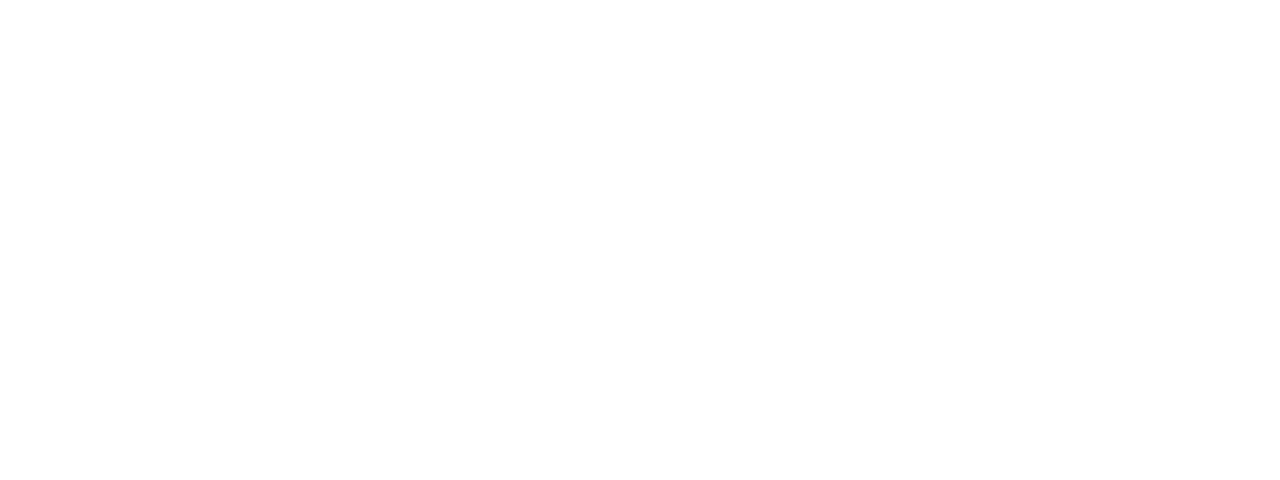
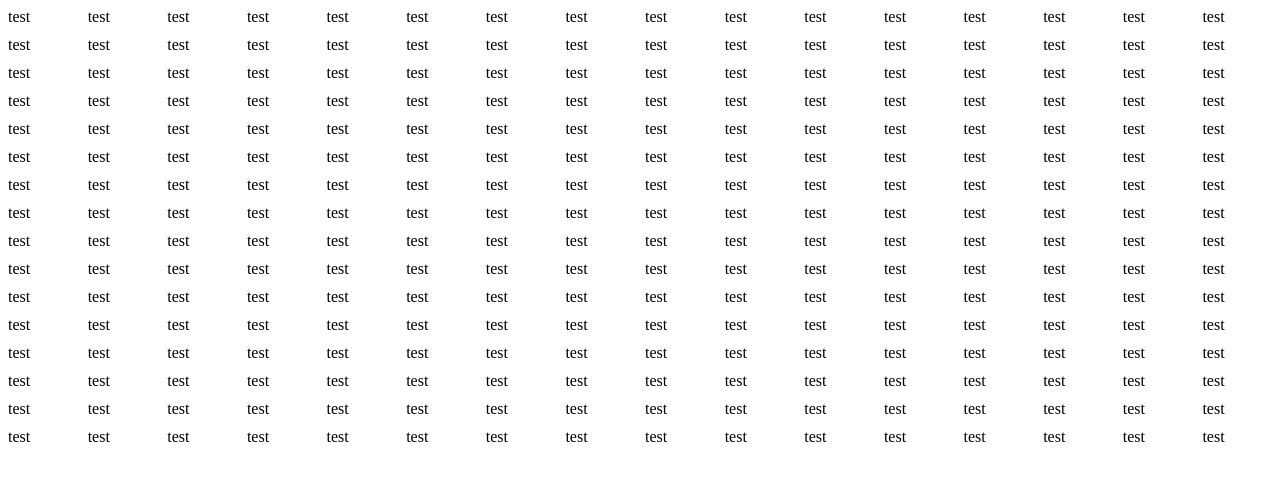
Before and after one commit to IamJesseP/Etch-A-Sketch, a plain HTML site: page index.html in a window 1280 px wide. Drawn offline with Linux system fonts and the light colour scheme.

Commit message:
Add a 16x16 grid of divs using JS and flexbox

```diff
--- a/index.html
+++ b/index.html
@@ -9,6 +9,8 @@
     <title>Document</title>
 </head>
 <body>
+    <div class="container">
 
+    </div>
 </body>
 </html>
--- a/script.js
+++ b/script.js
@@ -0,0 +1,18 @@
+const container = document.querySelector(".container");
+
+
+
+for (let i=1; i < 17; i++){
+    const row = document.createElement("div");
+    row.id = "row" + i;
+    row.classList.add("row")
+    container.appendChild(row);
+
+    for (let j=1; j < 17; j++){
+        const column = document.createElement("div");
+        column.id= "column" + j;
+        column.textContent = `test`
+        column.classList.add("column");
+        row.appendChild(column);
+    }
+}
--- a/styles.css
+++ b/styles.css
@@ -0,0 +1,9 @@
+.row {
+    display: flex;
+    gap: 10px;
+    margin-bottom: 10px;
+}
+
+.column {
+    flex: 1;
+}
```
